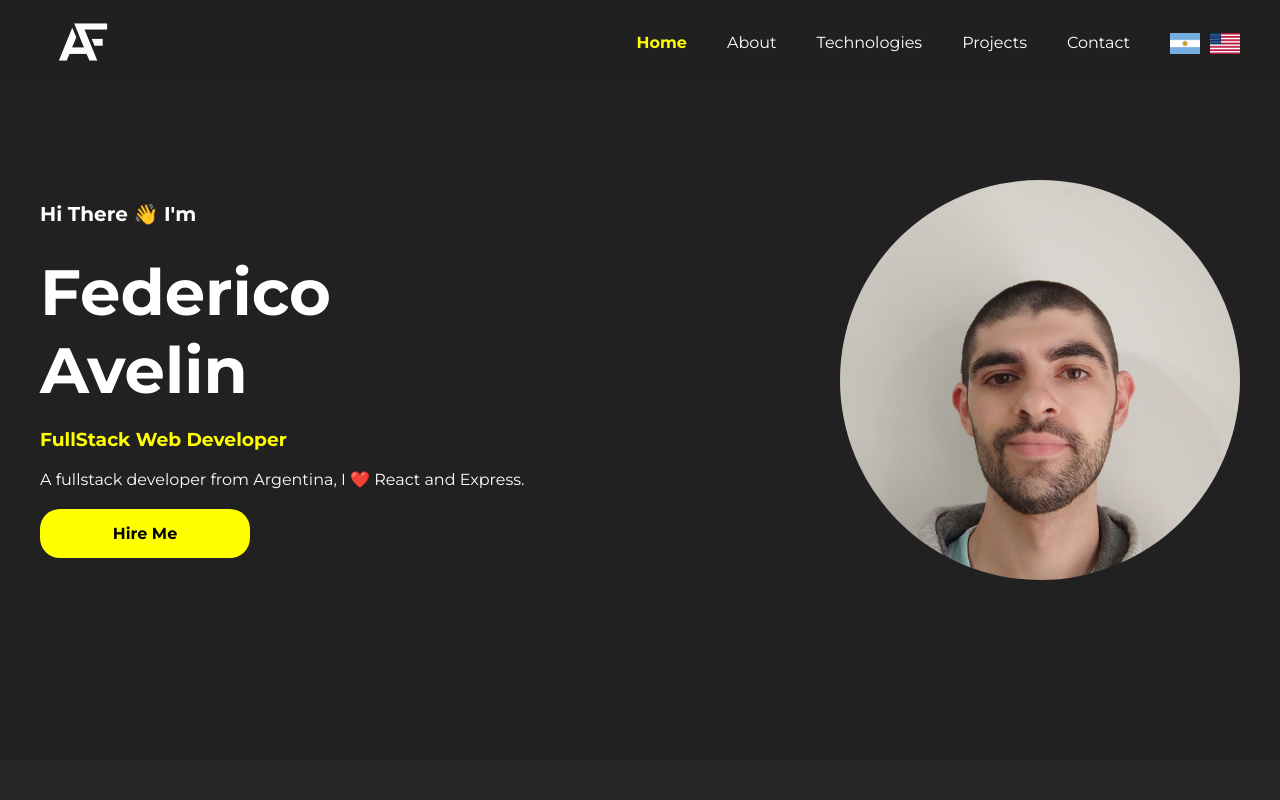
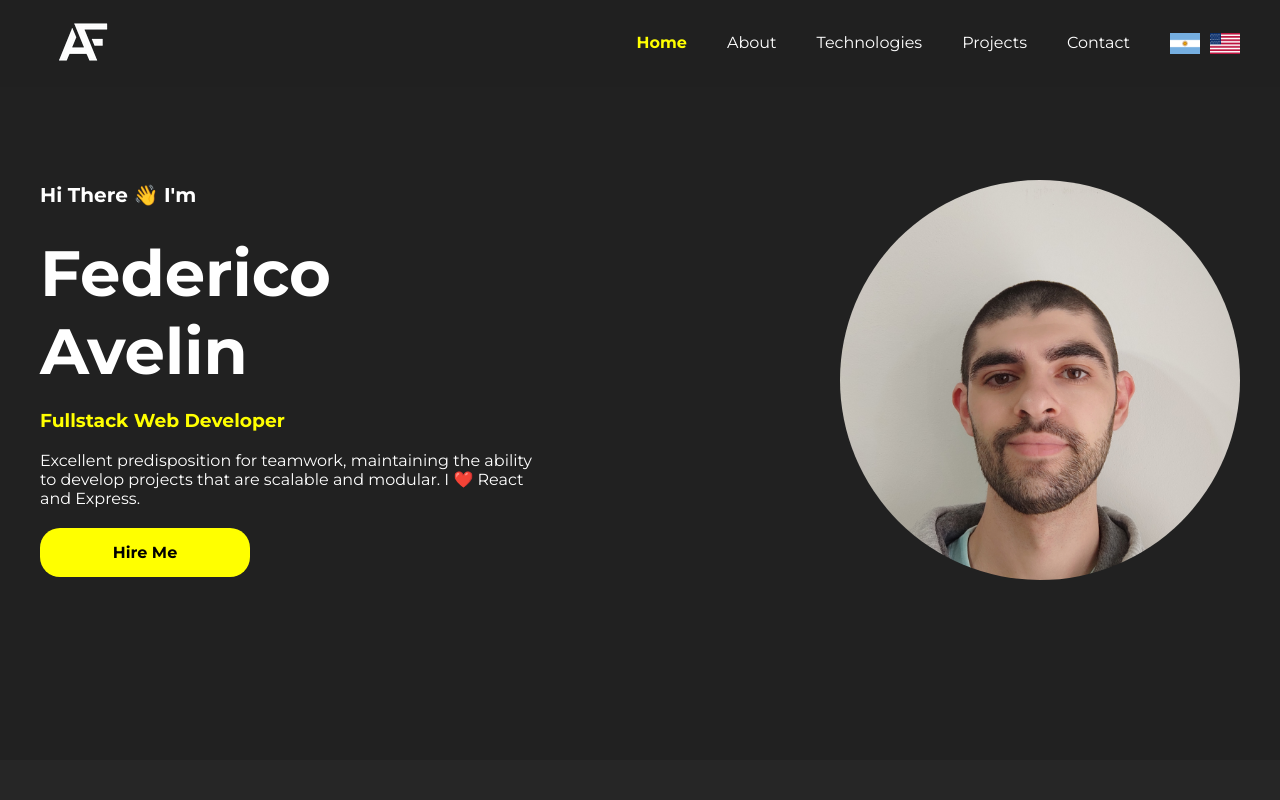
Before and after one commit to javiirigoyen/portfolio, a React (Create React App) app: page / in a window 1280 px wide. Shown: the top 800 px of the page. Built offline with nearby package versions, Linux system fonts and the light colour scheme.

Commit message:
add dual languaje

```diff
--- a/src/components/StartScreen/StartScreen.module.css
+++ b/src/components/StartScreen/StartScreen.module.css
@@ -52,6 +52,10 @@
   text-decoration: none;
 }
 
+.description {
+  max-width: 500px;
+}
+
 @media screen and (max-width: 940px) {
   .container {
     flex-direction: column-reverse;
--- a/src/components/StartScreen/StartScreen.tsx
+++ b/src/components/StartScreen/StartScreen.tsx
@@ -3,7 +3,26 @@ import { useOnScreen } from "../../utils";
 import profile from "../../assets/imgs/profile.jpg";
 import s from "./StartScreen.module.css";
 
-function StartScreen({ setSelect }: any) {
+const infoEn = {
+  title: "Hi There 👋 I'm",
+  name: "Federico\nAvelin",
+  subtitle: "Fullstack Web Developer",
+  // description: "A fullstack developer from Argentina, I ❤️ React and Express.",
+  description:
+    "Excellent predisposition for teamwork, maintaining the ability to develop projects that are scalable and modular. I ❤️ React and Express.",
+  button: "Hire Me",
+};
+
+const infoEs = {
+  title: "Hola 👋 Soy",
+  name: "Federico\nAvelin",
+  subtitle: "Desarrollador Web Fullstack",
+  description:
+    "Excelente predisposición para el trabajo en equipo, manteniendo la capacidad de desarrollar proyectos que sean escalables y modulables. Me ❤️ React y Express.",
+  button: "Contrátame",
+};
+
+function StartScreen({ setSelect, lang }: any) {
   const [start, setStart] = useState(false);
   const ref = useRef(null);
   const isVisible = useOnScreen(ref);
@@ -21,12 +40,16 @@ function StartScreen({ setSelect }: any) {
       className={`${s.container} fadeIn ${start && "fadeInVisible"}`}
     >
       <div className={s.info}>
-        <h4 ref={ref}>Hi There 👋 I'm</h4>
-        <p>Federico{"\n"}Avelin</p>
-        <h3>FullStack Web Developer</h3>
-        <div>A fullstack developer from Argentina, I ❤️ React and Express.</div>
+        <h4 ref={ref}>{lang === "es" ? infoEs.title : infoEn.title}</h4>
+        <p>{infoEn.name}</p>
+        <h3>{lang === "es" ? infoEs.subtitle : infoEn.subtitle}</h3>
+        <div className={s.description}>
+          {lang === "es" ? infoEs.description : infoEn.description}
+        </div>
         <a href="#contact">
-          <div className={s.button}>Hire Me</div>
+          <div className={s.button}>
+            {lang === "es" ? infoEs.button : infoEn.button}
+          </div>
         </a>
       </div>
       <img src={profile} alt="profile" />
```
